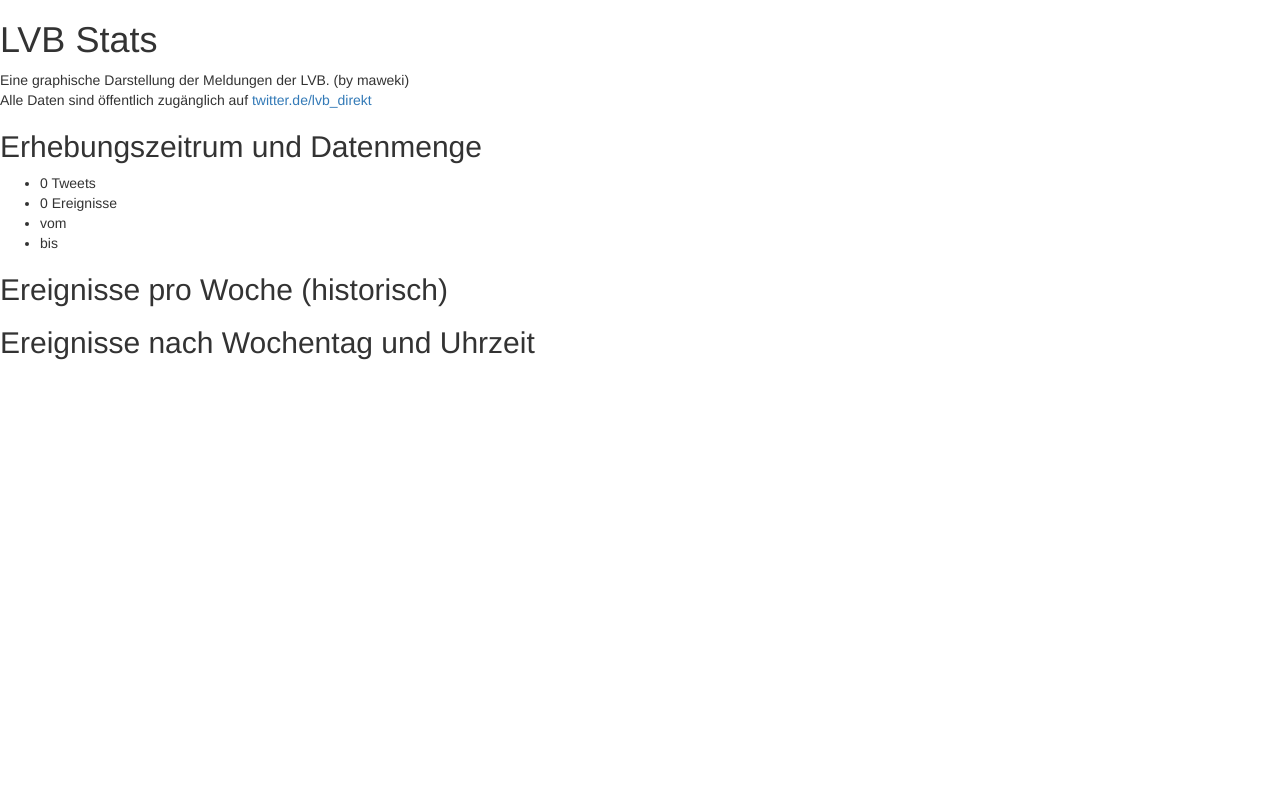
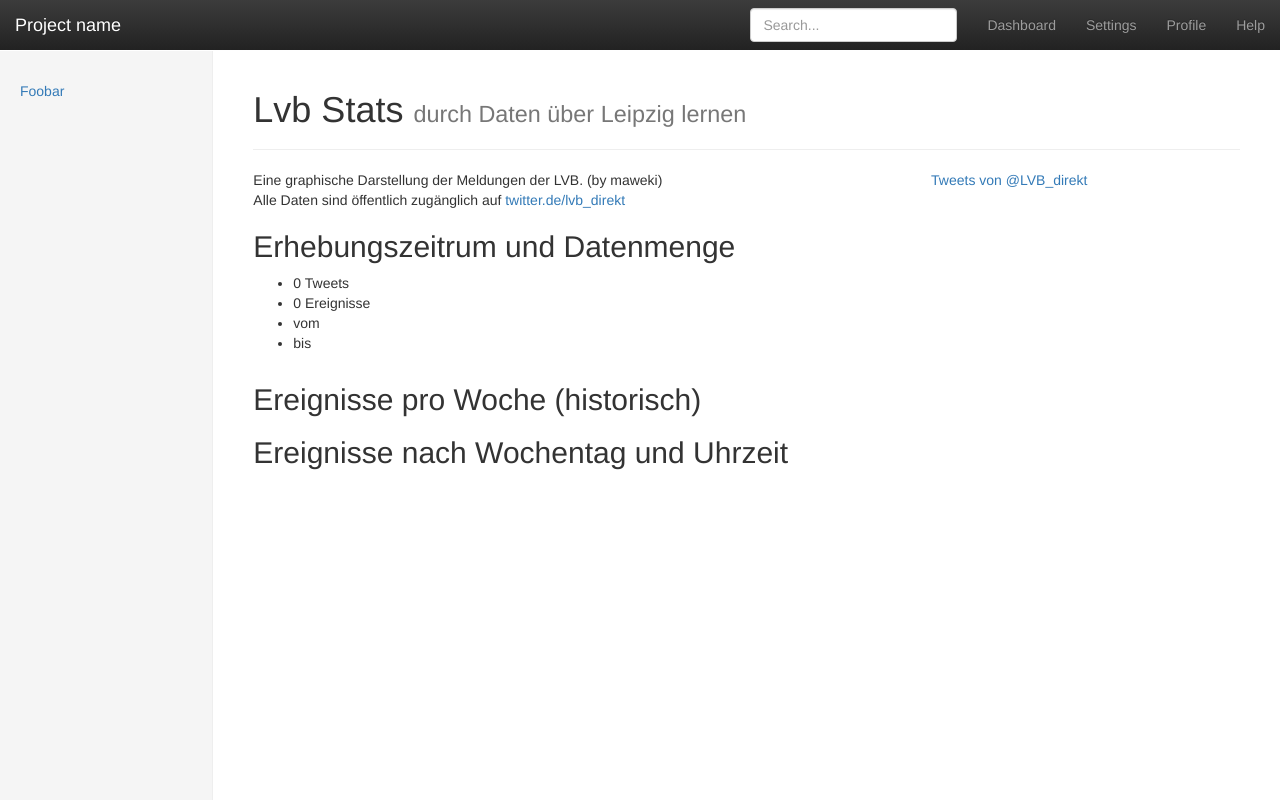
Before and after one commit to maweki/lvbstats, a plain HTML site: page webpage/index.html in a window 1280 px wide. Drawn offline with nearby package versions, Linux system fonts and the light colour scheme; no server answers.

Commit message:
Added proper Bootstrap style

```diff
--- /dev/null
+++ b/webpage/dashboard.css
@@ -0,0 +1,105 @@
+/*
+ * Base structure
+ */
+
+/* Move down content because we have a fixed navbar that is 50px tall */
+body {
+  padding-top: 50px;
+}
+
+
+/*
+ * Global add-ons
+ */
+
+.sub-header {
+  padding-bottom: 10px;
+  border-bottom: 1px solid #eee;
+}
+
+/*
+ * Top navigation
+ * Hide default border to remove 1px line.
+ */
+.navbar-fixed-top {
+  border: 0;
+}
+
+/*
+ * Sidebar
+ */
+
+/* Hide for mobile, show later */
+.sidebar {
+  display: none;
+}
+@media (min-width: 768px) {
+  .sidebar {
+    position: fixed;
+    top: 51px;
+    bottom: 0;
+    left: 0;
+    z-index: 1000;
+    display: block;
+    padding: 20px;
+    overflow-x: hidden;
+    overflow-y: auto; /* Scrollable contents if viewport is shorter than content. */
+    background-color: #f5f5f5;
+    border-right: 1px solid #eee;
+  }
+}
+
+/* Sidebar navigation */
+.nav-sidebar {
+  margin-right: -21px; /* 20px padding + 1px border */
+  margin-bottom: 20px;
+  margin-left: -20px;
+}
+.nav-sidebar > li > a {
+  padding-right: 20px;
+  padding-left: 20px;
+}
+.nav-sidebar > .active > a,
+.nav-sidebar > .active > a:hover,
+.nav-sidebar > .active > a:focus {
+  color: #fff;
+  background-color: #428bca;
+}
+
+
+/*
+ * Main content
+ */
+
+.main {
+  padding: 20px;
+}
+@media (min-width: 768px) {
+  .main {
+    padding-right: 40px;
+    padding-left: 40px;
+  }
+}
+.main .page-header {
+  margin-top: 0;
+}
+
+
+/*
+ * Placeholder dashboard ideas
+ */
+
+.placeholders {
+  margin-bottom: 30px;
+  text-align: center;
+}
+.placeholders h4 {
+  margin-bottom: 0;
+}
+.placeholder {
+  margin-bottom: 20px;
+}
+.placeholder img {
+  display: inline-block;
+  border-radius: 50%;
+}
--- a/webpage/index.html
+++ b/webpage/index.html
@@ -12,6 +12,7 @@
     <script src="http://maxcdn.bootstrapcdn.com/bootstrap/3.2.0/js/bootstrap.min.js"></script>
 
     <link rel="stylesheet" type="text/css" href="style.css">
+    <link rel="stylesheet" type="text/css" href="dashboard.css">
     <style>
 
     </style>
@@ -34,7 +35,46 @@
     </script>
   </head>
   <body>
-    <h1>LVB Stats</h1>
+    <div class="navbar navbar-inverse navbar-fixed-top" role="navigation">
+      <div class="container-fluid">
+        <div class="navbar-header">
+          <button type="button" class="navbar-toggle" data-toggle="collapse" data-target=".navbar-collapse">
+            <span class="sr-only">Toggle navigation</span>
+            <span class="icon-bar"></span>
+            <span class="icon-bar"></span>
+            <span class="icon-bar"></span>
+          </button>
+          <a class="navbar-brand" href="#">Project name</a>
+        </div>
+        <div class="navbar-collapse collapse">
+          <ul class="nav navbar-nav navbar-right">
+            <li><a href="#">Dashboard</a></li>
+            <li><a href="#">Settings</a></li>
+            <li><a href="#">Profile</a></li>
+            <li><a href="#">Help</a></li>
+          </ul>
+          <form class="navbar-form navbar-right">
+            <input type="text" class="form-control" placeholder="Search...">
+          </form>
+        </div>
+      </div>
+    </div>
+
+    <div class="container-fluid">
+      <div class="row">
+        <div class="col-sm-3 col-md-2 sidebar">
+          <ul class="nav nav-sidebar">
+            <li><a href="#">Foobar</a></li>
+          </ul>
+        </div>
+
+        <div class="col-sm-9 col-sm-offset-3 col-md-10 col-md-offset-2 main">
+          <div class="page-header">
+            <h1>Lvb Stats <small>durch Daten über Leipzig lernen</small></h1>
+          </div>
+
+          <div class="row">
+            <div class="col-md-8">
               <p>Eine graphische Darstellung der Meldungen der LVB. (by maweki)<br />
               Alle Daten sind öffentlich zugänglich auf
               <a href="http://twitter.de/lvb_direkt">twitter.de/lvb_direkt</a></p>
@@ -46,12 +86,22 @@
                 <li>vom <span class="tweetsfrom"></span></li>
                 <li>bis <span class="tweetsto"></span></li>
               </ul>
+            </div>
+            <div class="col-md-4">
+              <a class="twitter-timeline" data-dnt="true" href="https://twitter.com/LVB_direkt" data-widget-id="485486084965412865">Tweets von @LVB_direkt</a>
+              <script>!function(d,s,id){var js,fjs=d.getElementsByTagName(s)[0],p=/^http:/.test(d.location)?'http':'https';if(!d.getElementById(id)){js=d.createElement(s);js.id=id;js.src=p+"://platform.twitter.com/widgets.js";fjs.parentNode.insertBefore(js,fjs);}}(document,"script","twitter-wjs");
+              </script>
+            </div>
+          </div>
 
           <h2>Ereignisse pro Woche (historisch)</h2>
           <div id="eventshist"></div>
 
           <h2>Ereignisse nach Wochentag und Uhrzeit</h2>
           <div id="heatmap"></div>
+        </div>
 
+      </div>
+    </div>
   </body>
 </html>
```
Lines whose indentation alone changed are shown as unchanged.
